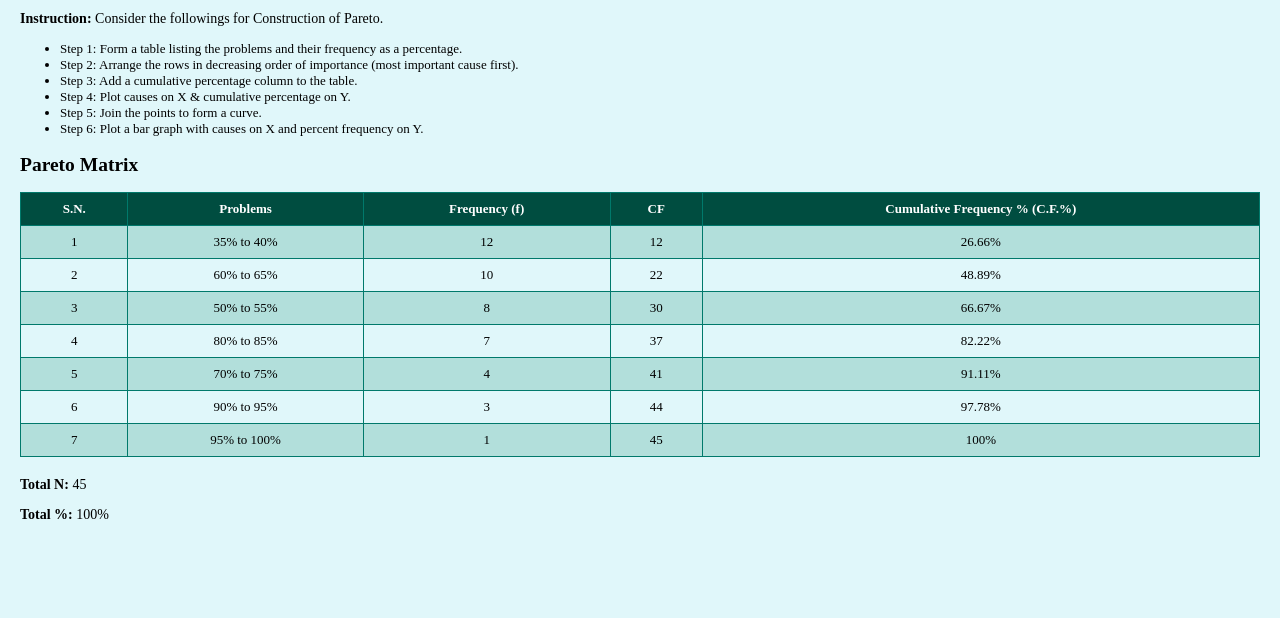
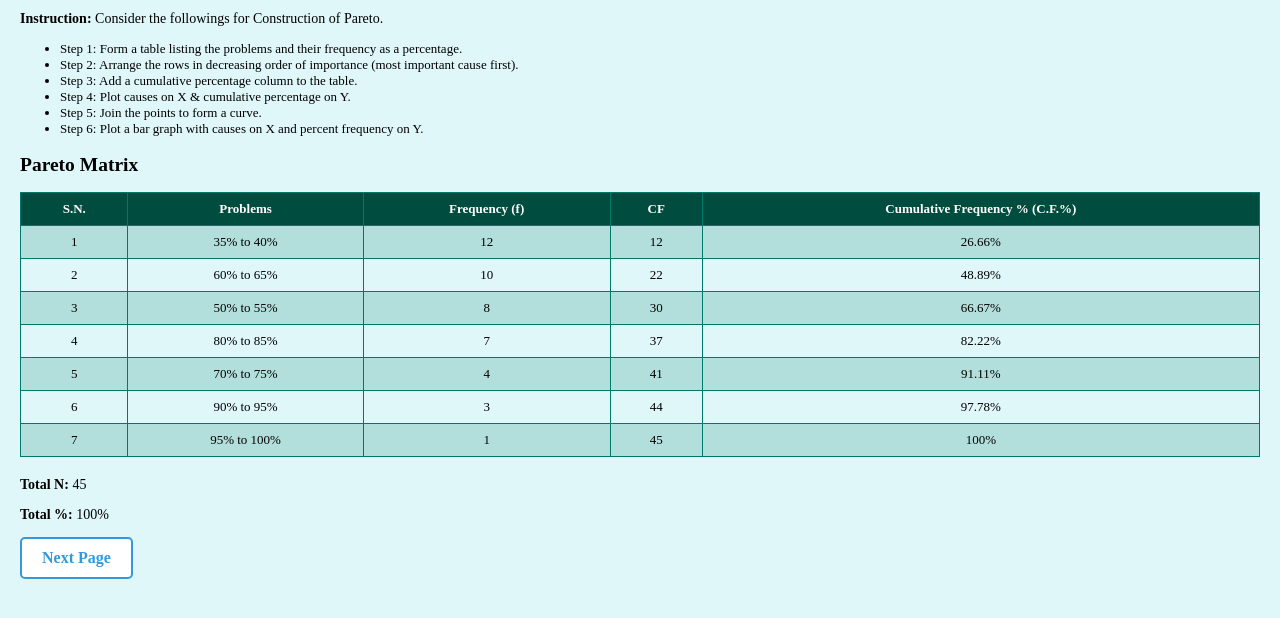
Before and after one commit to Sudeepdeve/Patero-anslydis, a plain HTML site: page index.html in a window 1280 px wide. Shown: the part 106-724 px from the top of the page. Drawn offline with Linux system fonts and the light colour scheme.

Commit message:
Update index.html

```diff
--- a/index.html
+++ b/index.html
@@ -147,5 +147,30 @@
     <p><strong>Total N:</strong> 45</p>
     <p><strong>Total %:</strong> 100%</p>
 
+
+
+     <style>
+        .custom-button {
+            display: inline-block;
+            padding: 10px 20px;
+            font-size: 16px;
+            font-weight: bold;
+            text-align: center;
+            text-decoration: none;
+            cursor: pointer;
+            border: 2px solid #3498db;
+            color: #3498db;
+            background-color: #fff;
+            border-radius: 5px;
+            transition: background-color 0.3s, color 0.3s;
+        }
+        .custom-button:hover {
+            background-color: #3498db;
+            color: #fff;
+        }
+
+    </style>
+
+    <a href=" https://sudeepdeve.github.io/Bar-graph/" class="custom-button">Next Page</a>
 </body>
 </html>
```
